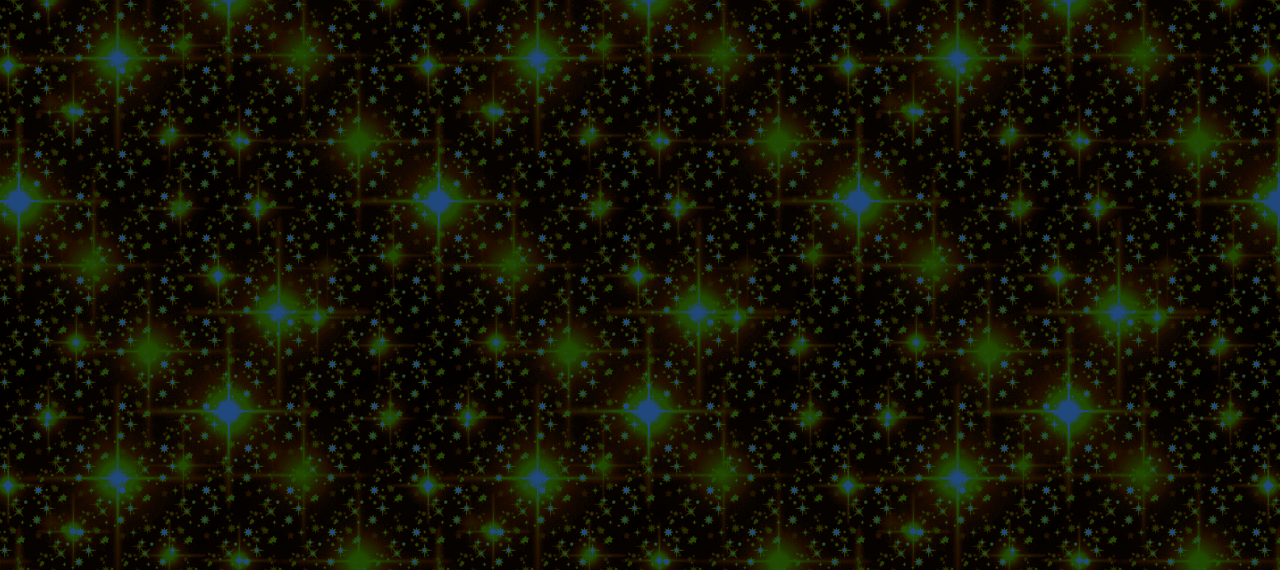
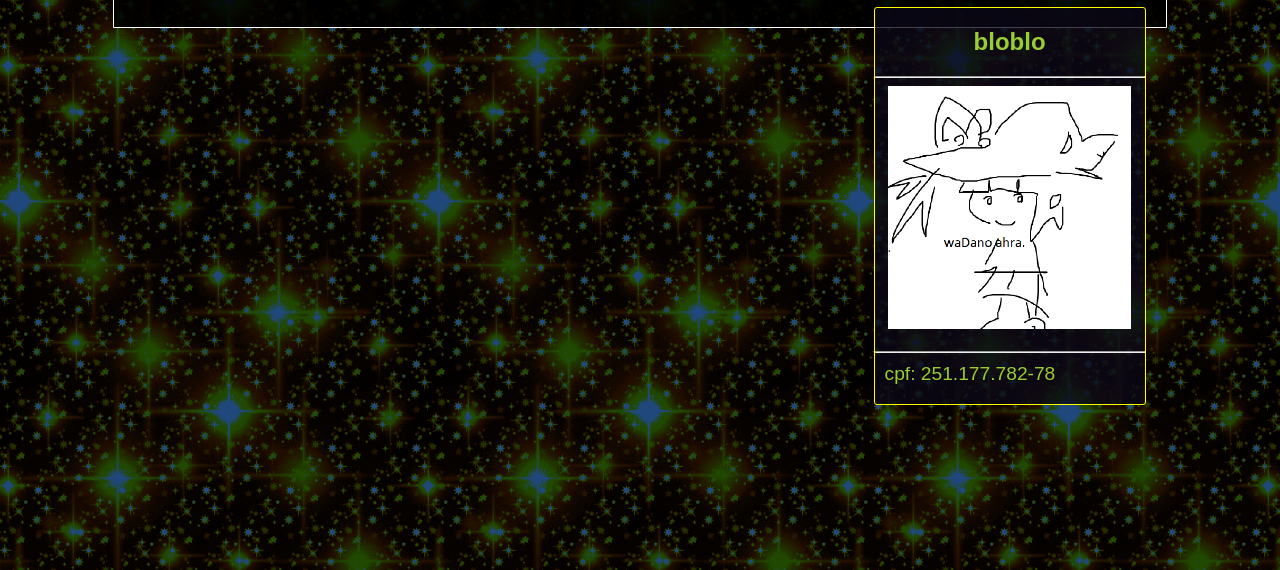
Before and after one commit to okgia29/SITESITEDNV, a plain HTML site: page wiki.html in a window 1280 px wide. Shown: the part 230-800 px from the top of the page. Drawn offline with Linux system fonts and the light colour scheme.

Commit message:
Add files via upload

```diff
--- a/style.css
+++ b/style.css
@@ -35,7 +35,6 @@ ul {
     padding: 8px;
 }
 @keyframes scroll {
-    0% {transform: translateX(0%);}
     50% {transform: translateX(50%);}
     0% {transform: translateX(0%);}
 
@@ -58,3 +57,18 @@ div.desc {
   padding: 20px left;
   text-align: center;
 }
+.infobox {
+  border-color: yellow;
+  border-radius: 3px;
+  border-style: solid;
+  border-width: 1px;
+  background-color: rgba(11, 9, 24, 0.77);
+  clear: right;
+  float: right;
+  margin: 0 0 18px 18px;
+  width: 270px;
+}
+.infotitle {
+  margin: 10px;
+  font-size: larger;
+}
--- a/wiki.html
+++ b/wiki.html
@@ -20,10 +20,25 @@
         </ul>
         <p>
         <div class="corpo">
+            <h1>pouRAAaaar n terminei</h1>
+            <aside role="region" class="infobox">
+                <center>
+                    <h1>bloblo</h1>
+                    <hr>
+                <img src="pfpgahahah.png" alt="" style="width: 90%;margin-bottom: 10px;">
+                <hr>
 
+                </center>
+                <div class="infotitle">cpf:  251.177.782-78
+                    <p>
+                </div>
+
+            </aside>
         </div>
 
     </div>
 </body>
+<style>
 
+</style>
 </html>
```
Also changed, not shown: index.html (+9 -2 lines), 420.webp (added), bloblo.html (added), fupeu2Nu27v6.png (added).
